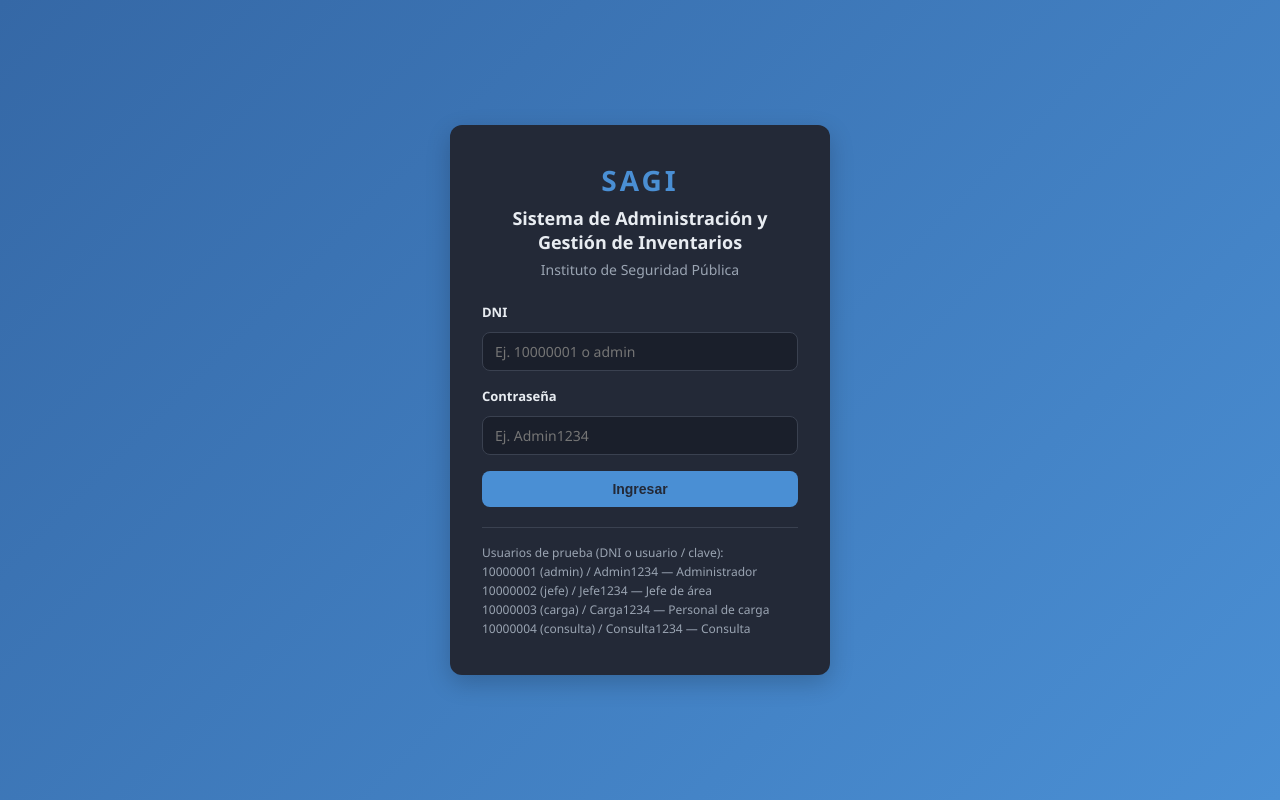
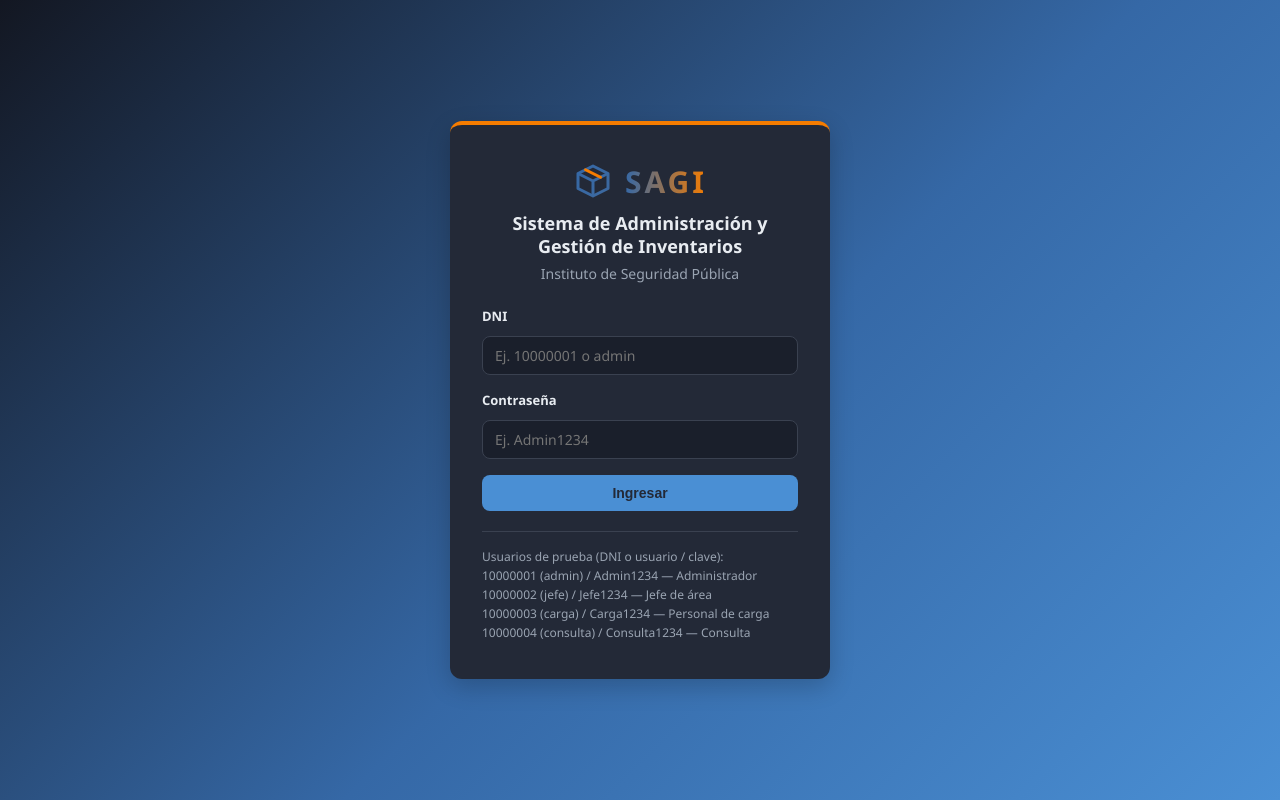
Before and after one commit to lolanga/sagi, a React app in the folder frontend/: page /login in a window 1280 px wide. Built offline with nearby package versions, Linux system fonts and the light colour scheme; the HTML template or start-up script is replaced by a standard one.

Commit message:
Codigo CAT-IDSEDE-IDUNIDAD-orden, IdSede/IdUnidad visibles, fix tipo alta, logo login y footer

```diff
--- a/frontend/src/components/Layout.jsx
+++ b/frontend/src/components/Layout.jsx
@@ -52,6 +52,7 @@ export default function Layout({ title, actions, children, back }) {
               </Link>
             ))}
         </nav>
+        <div className="sidebar-footer">Departamento Tecnología, Desarrollo e Innovación</div>
       </aside>
 
       <main className="main">
--- a/frontend/src/index.css
+++ b/frontend/src/index.css
@@ -94,6 +94,8 @@ button {
   color: var(--color-white);
   padding: 16px 0;
   flex-shrink: 0;
+  display: flex;
+  flex-direction: column;
 }
 
 .sidebar-logo {
@@ -125,6 +127,17 @@ button {
 .sidebar-nav {
   display: flex;
   flex-direction: column;
+  flex: 1;
+}
+
+.sidebar-footer {
+  padding: 14px 14px;
+  font-size: 11px;
+  line-height: 1.5;
+  letter-spacing: 0.02em;
+  text-align: center;
+  color: rgba(255, 255, 255, 0.55);
+  border-top: 1px solid rgba(255, 255, 255, 0.1);
 }
 
 .nav-item {
--- a/frontend/src/pages/Login.jsx
+++ b/frontend/src/pages/Login.jsx
@@ -28,7 +28,20 @@ export default function Login() {
   return (
     <div className="auth-container">
       <div className="auth-card">
-        <div className="auth-logo">SAGI</div>
+        <div className="auth-logo">
+          <svg viewBox="0 0 24 24" fill="none" aria-hidden="true">
+            <defs>
+              <linearGradient id="login-grad" x1="0" y1="0" x2="24" y2="24">
+                <stop offset="0%" stopColor="#3568a6" />
+                <stop offset="100%" stopColor="#f57c00" />
+              </linearGradient>
+            </defs>
+            <path d="M3 7.5 12 3l9 4.5v9L12 21l-9-4.5v-9Z" stroke="url(#login-grad)" strokeWidth="1.8" strokeLinejoin="round" />
+            <path d="M3 7.5 12 12l9-4.5M12 12v9" stroke="url(#login-grad)" strokeWidth="1.8" strokeLinejoin="round" />
+            <path d="M7.5 5.25 16.5 9.75" stroke="#f57c00" strokeWidth="1.8" strokeLinecap="round" />
+          </svg>
+          <span className="logo-text">SAGI</span>
+        </div>
         <h1 className="auth-title">Sistema de Administración y Gestión de Inventarios</h1>
         <p className="auth-subtitle">Instituto de Seguridad Pública</p>
 
--- a/frontend/src/pages/Movimientos.jsx
+++ b/frontend/src/pages/Movimientos.jsx
@@ -154,7 +154,7 @@ export default function Movimientos() {
             {movimientos.map((m) => (
               <tr key={m.id}>
                 <td data-label="Fecha">{new Date(m.created_at).toLocaleString()}</td>
-                <td data-label="Tipo">{m.tipo === 'traslado' ? 'Traslado' : 'Baja'}</td>
+                <td data-label="Tipo">{m.tipo === 'traslado' ? 'Traslado' : m.tipo === 'baja' ? 'Baja' : 'Alta'}</td>
                 <td data-label="Ítem"><strong>{m.item?.codigo_unico}</strong> · {m.item?.tipo_item?.nombre ?? '-'}</td>
                 <td data-label="Origen → Destino">
                   {m.unidad_origen?.nombre ?? '-'} → {m.unidad_destino?.nombre ?? '-'}
--- a/frontend/src/pages/Unidades.jsx
+++ b/frontend/src/pages/Unidades.jsx
@@ -197,7 +197,9 @@ export default function Unidades() {
                         }}
                       />
                       <div className="sede-card-meta">
-                        <span className="result-count">{sede.unidades?.length ?? 0} unidades</span>
+                        <span className="result-count">
+                          <strong className="sede-id">IdSede {String(sede.id).padStart(2, '0')}</strong> · {sede.unidades?.length ?? 0} unidades
+                        </span>
                         {puedeGestionar && (
                           <div className="row-actions">
                             <button className="btn-link" onClick={() => toggleSede(sede)}>
@@ -261,6 +263,7 @@ export default function Unidades() {
             <table className="table">
               <thead>
                 <tr>
+                  <th>IdUnidad</th>
                   <th>Nombre</th>
                   <th>Sede</th>
                   <th></th>
@@ -269,6 +272,7 @@ export default function Unidades() {
               <tbody>
                 {unidadesFiltradas.map((u) => (
                   <tr key={u.id} className={u.activa ? '' : 'inactiva'}>
+                    <td data-label="IdUnidad"><strong>{String(u.id).padStart(2, '0')}</strong></td>
                     <td data-label="Nombre">
                       <input
                         className="editable-input"
--- a/frontend/src/styles/auth.css
+++ b/frontend/src/styles/auth.css
@@ -3,7 +3,7 @@
   display: flex;
   align-items: center;
   justify-content: center;
-  background: linear-gradient(135deg, var(--color-primary-dark), var(--color-primary));
+  background: linear-gradient(135deg, #131722 0%, var(--color-primary-dark) 55%, var(--color-primary) 100%);
   padding: 20px;
 }
 
@@ -14,15 +14,30 @@
   padding: 36px 32px;
   width: 100%;
   max-width: 380px;
+  border-top: 4px solid var(--color-accent);
 }
 
 .auth-logo {
-  font-size: 28px;
+  display: flex;
+  align-items: center;
+  justify-content: center;
+  gap: 12px;
+  font-size: 30px;
   font-weight: 800;
   letter-spacing: 3px;
-  color: var(--color-primary);
-  text-align: center;
-  margin-bottom: 8px;
+  margin-bottom: 10px;
+}
+
+.auth-logo svg {
+  width: 40px;
+  height: 40px;
+}
+
+.auth-logo .logo-text {
+  background: linear-gradient(90deg, var(--color-primary-dark), var(--color-accent));
+  -webkit-background-clip: text;
+  background-clip: text;
+  color: transparent;
 }
 
 .auth-title {
--- a/frontend/src/styles/inventario.css
+++ b/frontend/src/styles/inventario.css
@@ -194,6 +194,10 @@
   flex-wrap: wrap;
 }
 
+.sede-id {
+  color: var(--color-accent);
+}
+
 @media (min-width: 640px) {
   .sedes-grid {
     grid-template-columns: repeat(2, 1fr);
```
Also changed, not shown: 2 other files (tests, documents, lock files or other folders).
